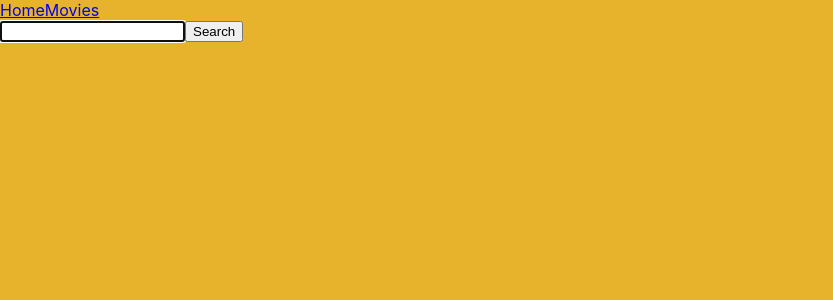
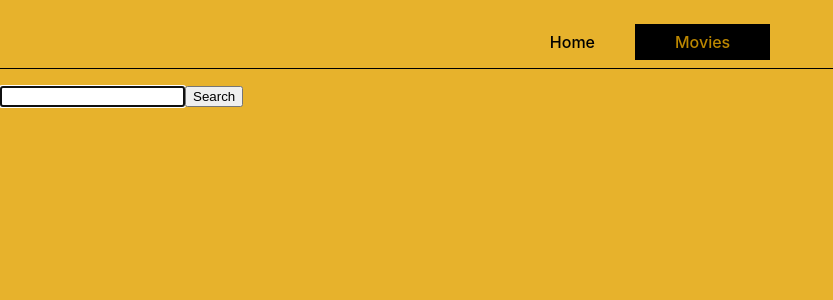
Before and after one commit to Pantherstich/goit-react-hw-05-movies, a React (Create React App) app: page /goit-react-hw-05-movies/movies in a window 1280 px wide. Shown: the top 300 px of the page, without its empty margins (0-833 px from the left). Built offline with nearby package versions, Linux system fonts and the light colour scheme.

Commit message:
in progres nav

```diff
--- a/src/components/Layout/Layout.styled.jsx
+++ b/src/components/Layout/Layout.styled.jsx
@@ -1,5 +1,33 @@
 import styled from 'styled-components';
 import { NavLink } from 'react-router-dom';
-export const Container = styled.div``;
-export const Header = styled.header``;
-export const Link = styled(NavLink)``;
+export const Container = styled.div`
+  margin: 0 auto;
+
+  padding: 16px 0;
+`;
+export const Header = styled.header`
+  display: flex;
+  align-items: center;
+  justify-content: center;
+  gap: 12px;
+  padding: 8px 0;
+  margin-bottom: 16px;
+  border-bottom: 1px solid black;
+
+  > nav {
+    display: flex;
+  }
+`;
+export const Link = styled(NavLink)`
+  padding: 8px 40px;
+  text-decoration: none;
+  color: black;
+  font-weight: 500;
+  &:hover {
+    box-shadow: 0px 0px 8px 0px rgba(255, 255, 255, 0.85);
+  }
+  &.active {
+    color: #e3a300d3;
+    background-color: #000000;
+  }
+`;
--- a/src/components/MoviesList/MoviesList.jsx
+++ b/src/components/MoviesList/MoviesList.jsx
@@ -25,8 +25,8 @@ const MoviesList = ({ movies }) => {
                   defaultImg
                 )}
               </>
-              {name}{' '}
             </Link>
+            {name}{' '}
           </MovieItem>
         );
       })}
--- a/src/components/MoviesList/MoviesList.styled.jsx
+++ b/src/components/MoviesList/MoviesList.styled.jsx
@@ -1,15 +1,38 @@
 import styled from 'styled-components';
 
 export const MovieList = styled.ul`
-  padding-left: 20px;
+  justify-self: center;
   display: flex;
-  gap: 10px;
-  flex-direction: column;
+  gap: 16px;
+  /* flex-direction: column; */
+  flex-wrap: wrap;
 `;
 export const MovieItem = styled.li`
+  /* padding: 0; */
+  /* margin: 0px; */
+  border-radius: 16px;
+  padding: 4px;
+
   list-style-type: none;
+  width: 15%;
+  position: relative;
+  display: flex;
+  flex-direction: column;
+  align-items: center;
+  text-align: center;
+  /* padding: 8px; */
+  box-shadow: 0px 0px 8px 0px rgba(255, 255, 255, 0.85);
+
+  transition: transform 300ms ease-in-out;
+  &:hover {
+    background-color: rgba(255, 255, 255, 0.85);
+    transform: scale(1.05);
+  }
 `;
 export const MovieImg = styled.img`
-  width: 300px;
+  padding: 0;
+  margin: 0;
+  width: 100%;
   border-radius: 16px;
+  box-shadow: 0px 0px 8px 0px rgba(255, 255, 255, 0.85);
 `;
--- a/src/pages/Home/Home.styled.jsx
+++ b/src/pages/Home/Home.styled.jsx
@@ -2,4 +2,5 @@ import styled from 'styled-components';
 
 export const PageTitle = styled.h2`
   margin-bottom: 20px;
+  text-align: center;
 `;
```
